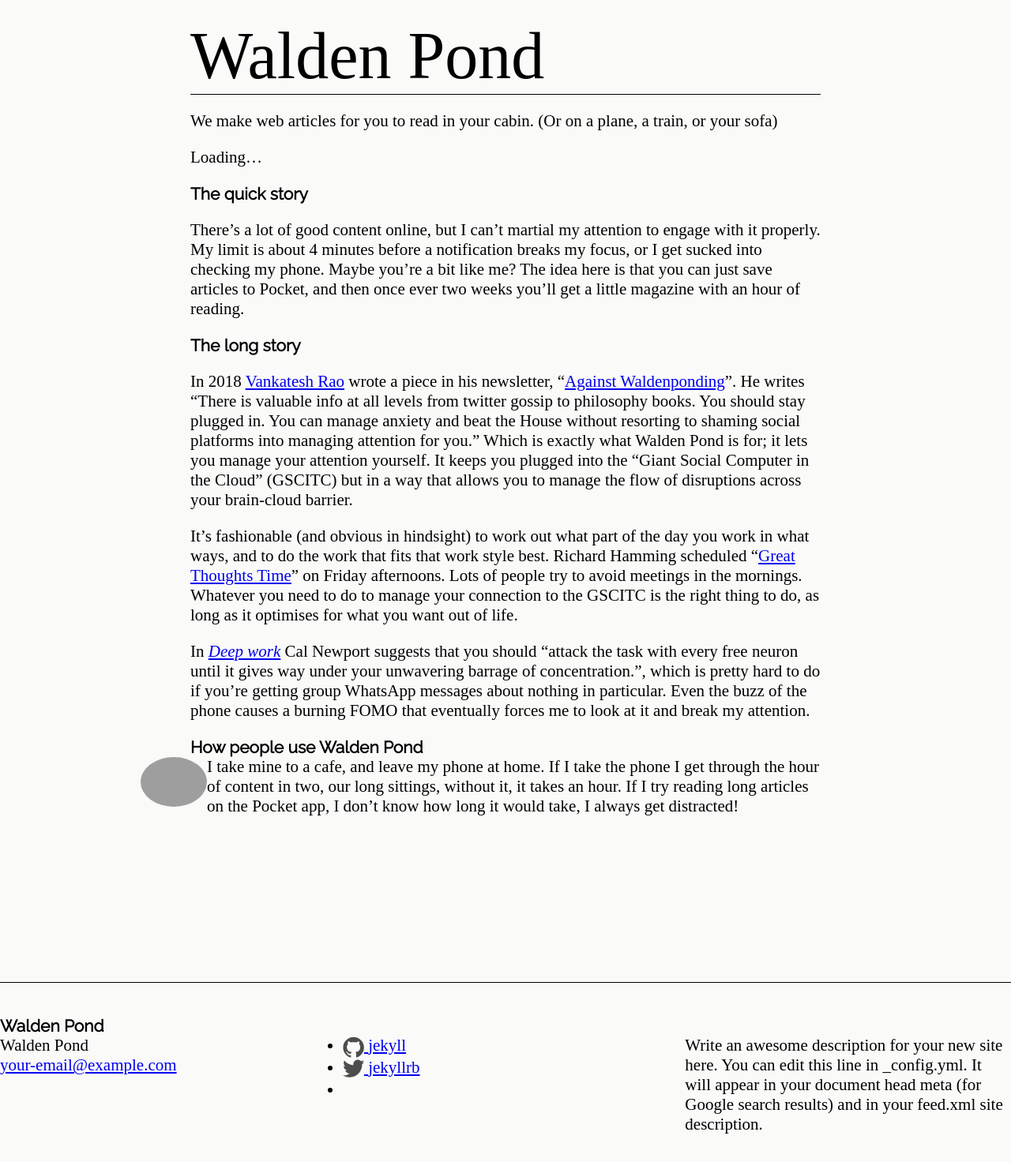
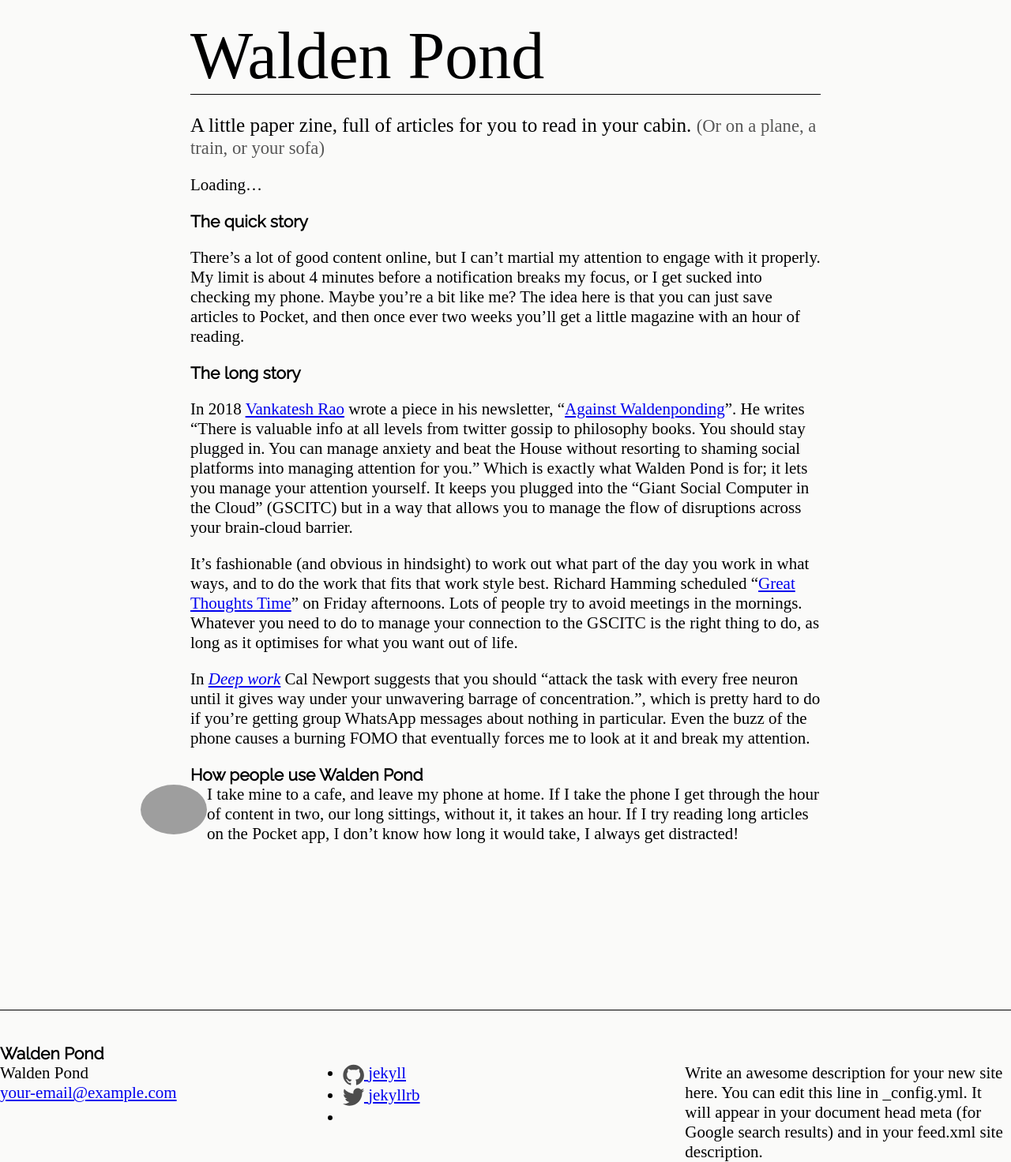
Before and after one commit to notionparallax/wp2frontEnd, a Jekyll site: the page built from index.md, in a window 1280 px wide. Shown: the part 540-2012 px from the top of the page at 79% size. Built offline with Jekyll 4.4.1, drawn with Linux system fonts in a browser that asks for light colours; some web fonts are replaced; comment, search, counter and statistics services are not loaded; before the commit the page ends 1977 px from its top, so only the background shows below that; grey boxes are pictures that could not be loaded.

Commit message:
fiddle with value prop #4

```diff
--- a/css/main.css
+++ b/css/main.css
@@ -7,6 +7,8 @@
   --main-column-width: 38em;
 
   --preview-width: 9rem;
+
+  --main-text-colour: black;
 }
 
 * {
@@ -41,6 +43,10 @@
 }
 .name-title {
   font-size: 400%;
+}
+h1 a {
+  text-decoration: none;
+  color: var(--main-text-colour);
 }
 
 h2,
@@ -232,6 +238,13 @@
   object-position: 50% 34%;
   width: var(--big-img-width);
 }
+.value-prop {
+  font-size: 120%;
+}
+.secondary-prop {
+  font-size: 90%;
+  opacity: 65%;
+}
 
 /* footer */
 footer {
--- a/index.md
+++ b/index.md
@@ -7,7 +7,7 @@
 <h1 class="name-title">Walden Pond</h1>
 
 <blockquote class="value-prop">
-We make web articles for you to read in your cabin. <span class="secondary-prop">(Or on a plane, a train, or your sofa)</span>
+A little paper zine, full of articles for you to read in your cabin. <span class="secondary-prop">(Or on a plane, a train, or your sofa)</span>
 </blockquote>
 
 <div id="firebaseui-auth-container"></div>
```
